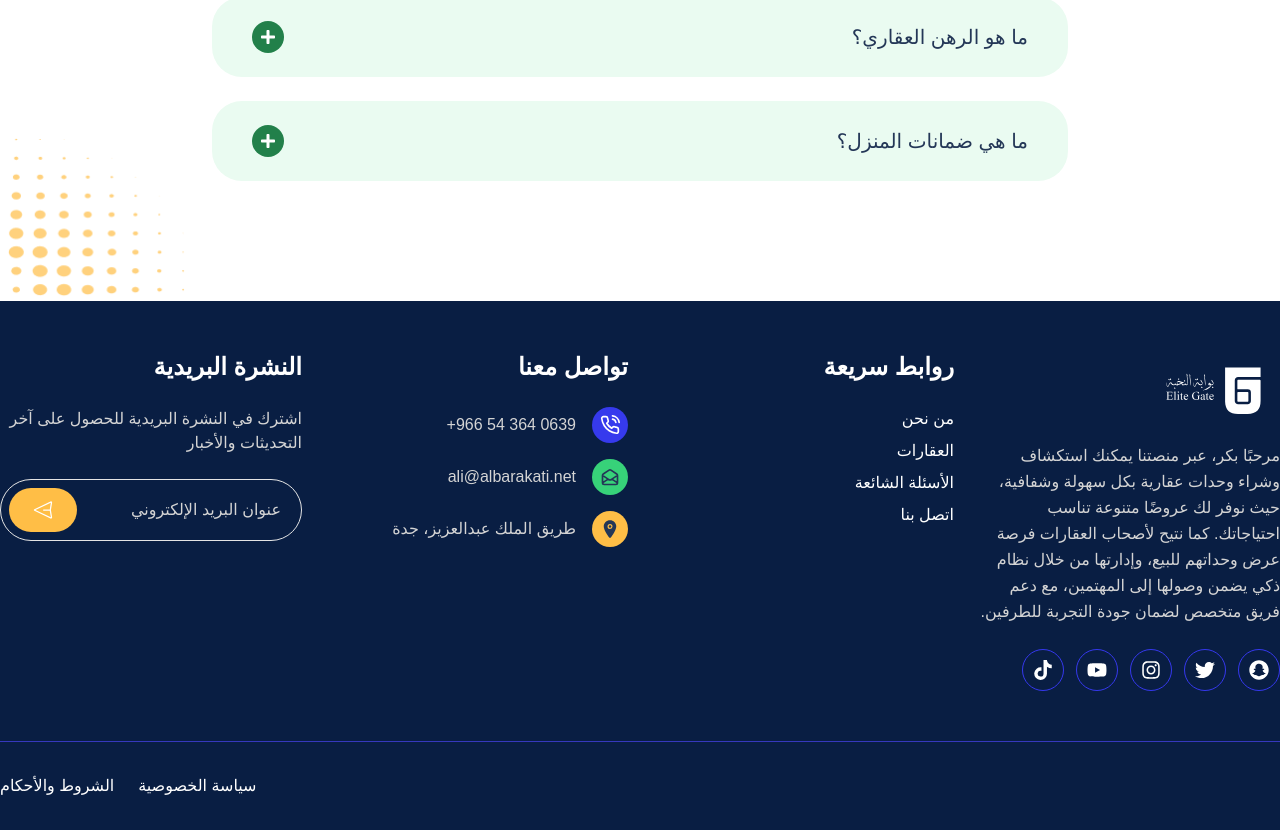
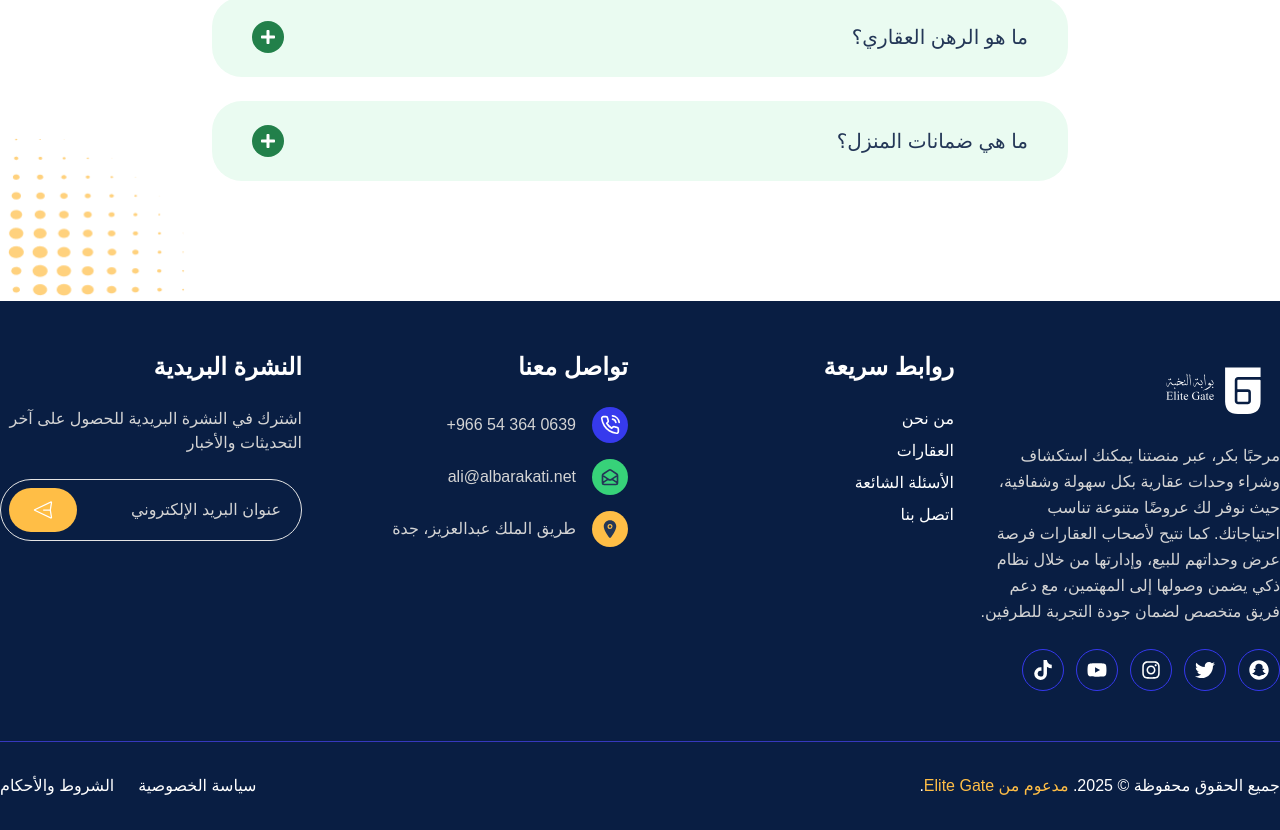
Before and after one commit to Shtya/elite-gate, a Next.js app: page / in a window 1280 px wide. Shown: the part 9209-10039 px from the top of the page. Built offline with nearby package versions, Linux system fonts and the light colour scheme; a small style sheet from the web is missing; a web font is replaced by a local one; what @bprogress/next would draw is missing.

Commit message:
Eit footer right

```diff
--- a/src/components/shared/Footer/FooterRights.tsx
+++ b/src/components/shared/Footer/FooterRights.tsx
@@ -7,7 +7,9 @@ export default function FooterRights() {
 
     return (
         <p className="m-0 text-center lg:text-start">
-
+            جميع الحقوق محفوظة © {currentYear}.
+            <span className="text-tertiary"> مدعوم من </span>
+            <Link href="https://dukanomar.com/" target='_blank' className="text-tertiary hover:underline">Elite Gate</Link>.
         </p>
     );
 }
```
